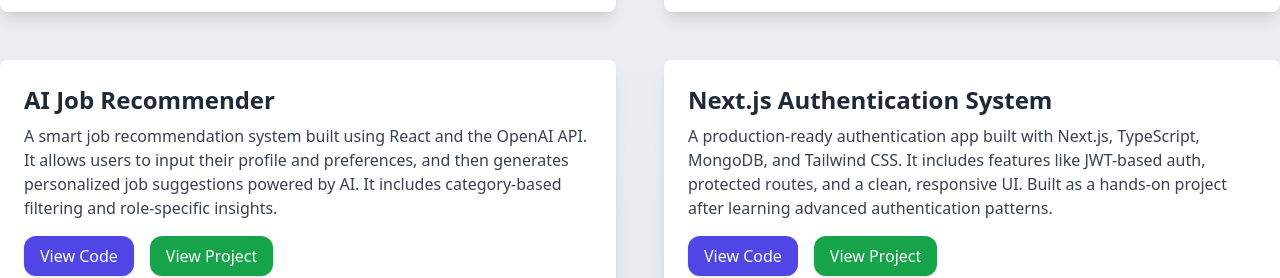
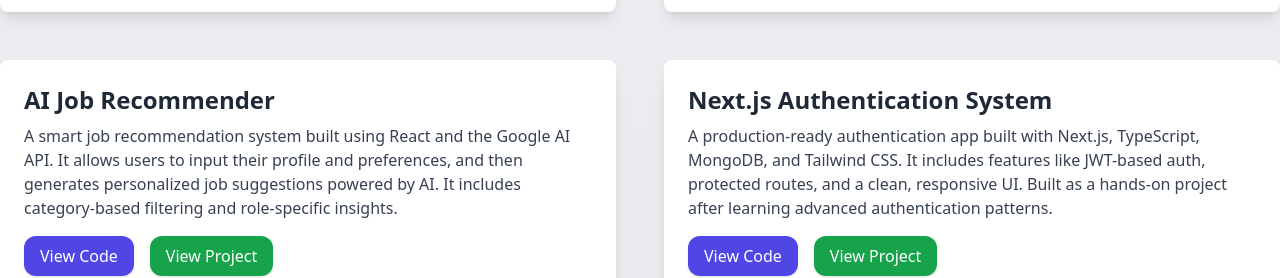
Before and after one commit to Soumyodeep-Dey/SD-portfolio, a React (Vite) app: page /projects in a window 1280 px wide. Shown: the part 780-1058 px from the top of the page. Built offline with nearby package versions, Linux system fonts and the light colour scheme.

Commit message:
more projects are added

```diff
--- a/src/components/Projects/Projects.jsx
+++ b/src/components/Projects/Projects.jsx
@@ -19,7 +19,7 @@ function Projects() {
 
     {
       title: "AI Job Recommender",
-      description: "A smart job recommendation system built using React and the OpenAI API. It allows users to input their profile and preferences, and then generates personalized job suggestions powered by AI. It includes category-based filtering and role-specific insights.",
+      description: "A smart job recommendation system built using React and the Google AI API. It allows users to input their profile and preferences, and then generates personalized job suggestions powered by AI. It includes category-based filtering and role-specific insights.",
       link: "https://github.com/Soumyodeep-Dey/Ai_Job_Recommendation_System",
       live: "https://ai-job-recommendation-system-eight.vercel.app/",
       image: "", // Add image path if available
```
Also changed, not shown: 1 other file (tests, documents, lock files or other folders).
